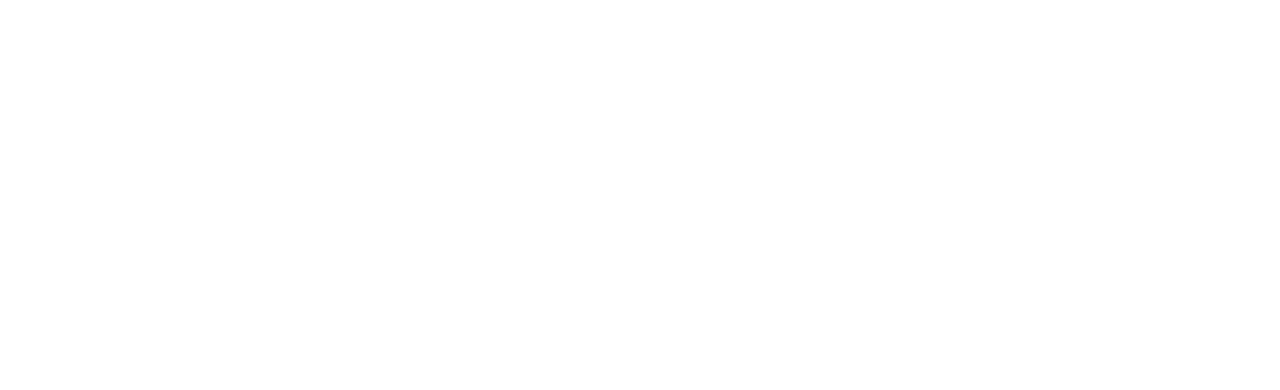
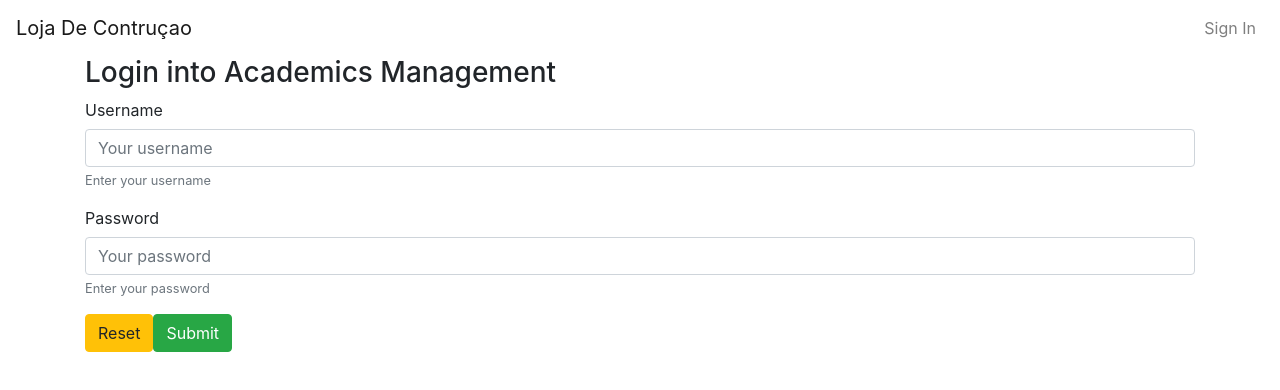
Before and after one commit to Darkp2mc/DAEFrontEndProject, a Nuxt app: page /auth/login in a window 1280 px wide. Before the commit this address had no page. Shown: the top 390 px of the page. Built offline with nearby package versions, Linux system fonts and the light colour scheme; no server answers.

Commit message:
Metodo Login criado, com pequenos bugs

```diff
--- a/layouts/default.vue
+++ b/layouts/default.vue
@@ -1,62 +1,37 @@
 <template>
-  <div>
-    <Nuxt />
+  <div id="app">
+    <b-navbar toggleable="lg">
+      <b-navbar-brand href="#">Loja De Contruçao</b-navbar-brand>
+      <b-navbar-toggle target="nav-collapse"></b-navbar-toggle>
+      <b-collapse id="nav-collapse" is-nav>
+
+        <!-- Right aligned nav items -->
+        <b-navbar-nav class="ml-auto">
+          <b-nav-item-dropdown v-if="$auth.loggedIn" right>
+            <!-- Using 'button-content' slot -->
+            <template #button-content>
+              <em>{{ $auth.user.sub }}</em>
+            </template>
+            <b-dropdown-item @click.prevent="signOut">Sign Out</b-dropdown-item>
+          </b-nav-item-dropdown>
+          <li class="nav-item" v-else>
+            <nuxt-link class="nav-link" to="/auth/login">Sign In</nuxt-link>
+          </li>
+        </b-navbar-nav>
+      </b-collapse>
+    </b-navbar>
+    <main>
+      <Nuxt />
+    </main>
   </div>
 </template>
-
-<style>
-html {
-  font-family:
-    'Source Sans Pro',
-    -apple-system,
-    BlinkMacSystemFont,
-    'Segoe UI',
-    Roboto,
-    'Helvetica Neue',
-    Arial,
-    sans-serif;
-  font-size: 16px;
-  word-spacing: 1px;
-  -ms-text-size-adjust: 100%;
-  -webkit-text-size-adjust: 100%;
-  -moz-osx-font-smoothing: grayscale;
-  -webkit-font-smoothing: antialiased;
-  box-sizing: border-box;
-}
-
-*,
-*::before,
-*::after {
-  box-sizing: border-box;
-  margin: 0;
-}
-
-.button--green {
-  display: inline-block;
-  border-radius: 4px;
-  border: 1px solid #3b8070;
-  color: #3b8070;
-  text-decoration: none;
-  padding: 10px 30px;
-}
-
-.button--green:hover {
-  color: #fff;
-  background-color: #3b8070;
-}
-
-.button--grey {
-  display: inline-block;
-  border-radius: 4px;
-  border: 1px solid #35495e;
-  color: #35495e;
-  text-decoration: none;
-  padding: 10px 30px;
-  margin-left: 15px;
-}
-
-.button--grey:hover {
-  color: #fff;
-  background-color: #35495e;
-}
-</style>
+<script>
+export default {
+  methods: {
+    signOut() {
+      this.$auth.logout();
+      this.$router.push("/");
+    },
+  },
+};
+</script>
--- a/nuxt.config.js
+++ b/nuxt.config.js
@@ -33,12 +33,14 @@
     'bootstrap-vue/nuxt',
     // https://go.nuxtjs.dev/axios
     '@nuxtjs/axios',
+    '@nuxtjs/toast',
+    '@nuxtjs/auth'
   ],
 
   // Axios module configuration (https://go.nuxtjs.dev/config-axios)
   axios: {
-    proxy:true,
-    credentials:true
+    proxy: true,
+    credentials: true
   },
   proxy: {
     '/api/': {
@@ -51,5 +53,39 @@
 
   // Build Configuration (https://go.nuxtjs.dev/config-build)
   build: {
-  }
+  },
+
+  auth: {
+    redirect: {
+      login: '/auth/login',
+      logout: '/',
+      home: '/'
+    },
+    watchLoggedIn: true,
+    strategies: {
+      local: {
+        endpoints: {
+          login: {
+            url: '/api/login/token',
+            method: 'post',
+            propertyName: 'token'
+          },
+          logout: false,
+          user: {
+            url: '/api/login/claims',
+            method: 'get',
+            propertyName: ''
+          }
+        },
+        // tokenRequired: true, -> default
+        // tokenType: 'bearer' -> default
+      }
+    }
+  },
+  router: {
+    middleware: [
+      'auth'
+    ]
+  },
+
 }
--- a/package.json
+++ b/package.json
@@ -9,7 +9,9 @@
     "generate": "nuxt generate"
   },
   "dependencies": {
+    "@nuxtjs/auth": "^4.9.1",
     "@nuxtjs/axios": "^5.12.2",
+    "@nuxtjs/toast": "^3.3.1",
     "bootstrap": "^4.5.2",
     "bootstrap-vue": "^2.17.3",
     "core-js": "^3.6.5",
--- /dev/null
+++ b/pages/auth/login.vue
@@ -0,0 +1,71 @@
+<template>
+  <b-container>
+    <h3>Login into Academics Management</h3>
+    <b-form @submit.prevent="onSubmit" @reset="onReset">
+      <b-form-group label="Username" description="Enter your username">
+        <b-input
+          name="username"
+          placeholder="Your username"
+          v-model.trim="username"
+          required
+        />
+      </b-form-group>
+      <b-form-group label="Password" description="Enter your password">
+        <b-input
+          name="password"
+          type="password"
+          placeholder="Your password"
+          v-model="password"
+          required
+        />
+      </b-form-group>
+      <b-button type="reset" class="btn-warning">Reset</b-button>
+      <b-button type="submit" class="btn-success">Submit</b-button>
+    </b-form>
+  </b-container>
+</template>
+<script>
+export default {
+  auth: false,
+  data() {
+    return {
+      username: null,
+      password: null,
+    };
+  },
+  methods: {
+    onSubmit() {
+      let promise = this.$auth.loginWith("local", {
+        data: {
+          username: this.username,
+          password: this.password,
+        },
+      });
+      promise.then(() => {
+        this.$toast.success("You are logged in!").goAway(3000);
+        // check if the user $auth.user object is set
+        console.log(this.$auth.user);
+        // TODO redirect based on the user role
+        // eg:
+        if (this.$auth.user.groups.includes("Projetista")) {
+          this.$router.push("/projetistas/"+ this.username);
+        } else if (this.$auth.user.groups.includes("Cliente")) {
+          this.$router.push("/clientes/" + this.username);
+        }
+        else if (this.$auth.user.groups.includes("Fabricante")) {
+          this.$router.push("/fabricantes/" + this.username);
+        }
+      });
+      promise.catch(() => {
+        this.$toast
+          .error("Sorry, you cant login. Ensure your credentials are correct")
+          .goAway(3000);
+      });
+    },
+    onReset() {
+      this.username = null;
+      this.password = null;
+    },
+  },
+};
+</script>
--- a/pages/projetistas/_username/index.vue
+++ b/pages/projetistas/_username/index.vue
@@ -10,13 +10,13 @@
           <nuxt-link class="btn btn-primary" :to="`/projetos/${row.item.nome}`">
                 Details
           </nuxt-link>
-          <b-button variant="danger"  v-on:click="delete(row.item.nome)">DELETE</b-button>
-
+          <b-button variant="danger" v-on:click="deleteProjeto(row.item.nome)">DELETE</b-button>
       </template>
     </b-table>
     <p v-else>Sem Projetos</p>
-    <b-button variant="primary" to="/projetistas">Back</b-button>
-    <b-button variant="success" :to="`/projetos/create`">Create New Project</b-button>
+
+    <nuxt-link class="btn btn-success"  :to="`/projetos/create`">Create New Project</nuxt-link>
+
   </b-container>
 
 </template>
@@ -49,8 +49,8 @@
 
 
   },
-  methods :{
-    delete(projetoNome){
+  methods:{
+    deleteProjeto(projetoNome){
       this.$axios.
       $delete(`/api/projetistas/${this.username}/projetos/${projetoNome}`)
       .then(()=> {
--- a/pages/projetos/_nome/index.vue
+++ b/pages/projetos/_nome/index.vue
@@ -25,8 +25,6 @@
           "Produto",
           "Projeto",
           "Dimensoes"
-
-
       ]
     }
   },
--- a/pages/projetos/create.vue
+++ b/pages/projetos/create.vue
@@ -4,33 +4,34 @@
     <form @submit.prevent="create" :disabled="!isFormValid">
       <b-input
         v-model.trim="nome"
-        :state="isnomeValid"
+        :state="isNomeValid"
         required
         placeholder="Enter the project name"
       />
       <b-input
-        v-model.trim="cliente"
+        v-model.trim="clienteUsername"
         :state="isClienteValid"
         required
-        placeholder="Enter the Client Name"
+        placeholder="Enter the Client UserName"
       />
       <p class="text-danger" v-show="errorMsg">{{ errorMsg }}</p>
-      <nuxt-link :to="`/projetistas/${username}`">Return</nuxt-link>
+
+      <nuxt-link :to="`/projetistas/${projetistaUsername}`">Return</nuxt-link>
+
       <button type="reset" @click="reset">RESET</button>
+
       <button @click.prevent="create" :disabled="!isFormValid">CREATE</button>
     </form>
   </div>
 </template>
 <script>
 export default {
-   props: [
-    'username'
-  ],
+
     data() {
     return {
-      projetistaUsername: this.username,
       nome: null,
       clienteUsername: null,
+      projetistaUsername: this.$auth.user.sub,
       errorMsg: false,
     };
   },
@@ -38,7 +39,7 @@
 
     isNomeValid() {
       if (!this.nome) {
-        return null;
+        return null
       }
       let nomeLen = this.nome.length;
       if (nomeLen < 3 || nomeLen > 25) {
@@ -48,11 +49,11 @@
     },
 
     isClienteValid(){
-      if(!this.cliente){
+      if(!this.clienteUsername){
         return null
       }
 
-      let clienteLen = this.cliente.length
+      let clienteLen = this.clienteUsername.length
       if(clienteLen <3 || clienteLen> 25){
         return false
       }
@@ -62,13 +63,12 @@
 
     isFormValid() {
 
-      if (!this.isNameValid) {
+      if (!this.isNomeValid) {
         return false;
       }
       if (!this.isCliente) {
         return false;
       }
-
       return true;
     },
   },
@@ -80,12 +80,12 @@
       this.$axios
         .$post("/api/projetos", {
           nome: this.nome,
-          clienteUsername: this.cliente,
-          projetistaUsername: this.username
-
+          clienteUsername: this.clienteUsername,
+          projetistaUsername: this.projetistaUsername
         })
         .then(() => {
-          this.$router.push("/projetistas/"+this.username);
+          this.$router.push("/projetistas/"+this.projetistaUsername);
+
         })
         .catch((error) => {
           this.errorMsg = error.response.data;
```
Also changed, not shown: store/index.js (added), 1 other file (tests, documents, lock files or other folders).
